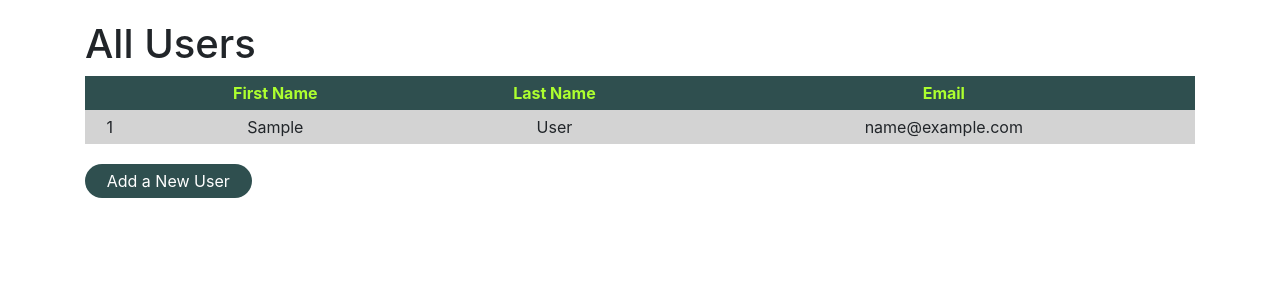
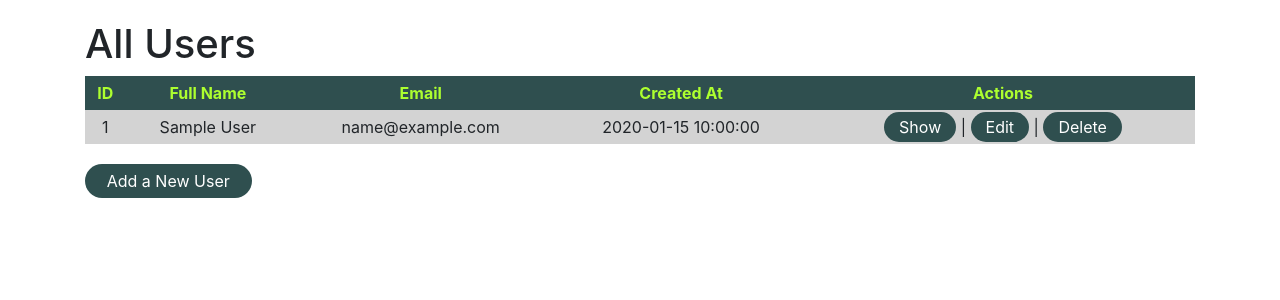
Before and after one commit to vircabading/coding_dojo_python_stack_flask_mysql_crud_users_cr, a Flask app: template templates/read_all.html in a window 1280 px wide. Shown: the part 56-356 px from the top of the page. Run offline with Flask 2, Linux system fonts and the light colour scheme; the template is opened without the code that fills it: most values are stand-ins (such as "Sample title", 1, 10 or a date in 2020); some libraries are stand-ins or nearby versions.

Commit message:
style on actions a tags

```diff
--- a/static/css/style.css
+++ b/static/css/style.css
@@ -36,3 +36,11 @@ main>.container {
     display: flex;
     flex-direction: column;
 }
+
+td>a {
+    background-color: darkslategray;
+    color: white;
+    padding: 5px 15px;
+    border: none;
+    border-radius: 20px;
+}
--- a/templates/read_all.html
+++ b/templates/read_all.html
@@ -32,17 +32,23 @@
       </h1>
       <table>
         <tr>
-          <th><!--This is empty place holder--></th>
-          <th>First Name</th>
-          <th>Last Name</th>
+          <th>ID</th>
+          <th>Full Name</th>
           <th>Email</th>
+          <th>Created At</th>
+          <th>Actions</th>
         </tr>
         {% for user in all_users %}           <!-- when iterating list of dictionaries, get a dict as each user not an index! -->
           <tr>
             <td>{{ user.id }}</td>
-            <td>{{ user.first_name }}</td>
-            <td>{{ user.last_name }}</td>
+            <td>{{ user.first_name }} {{ user.last_name }}</td>
             <td>{{ user.email }}</td>
+            <td>{{ user.created_at }}</td>
+            <td>
+              <a href="/users/{{user.id}}">Show</a> |
+              <a href="/users/{{user.id}}/edit">Edit</a> |
+              <a href="/users/{{user.id}}/destroy">Delete</a>
+            </td>
           </tr>
         {% endfor %}
       </table>
```
